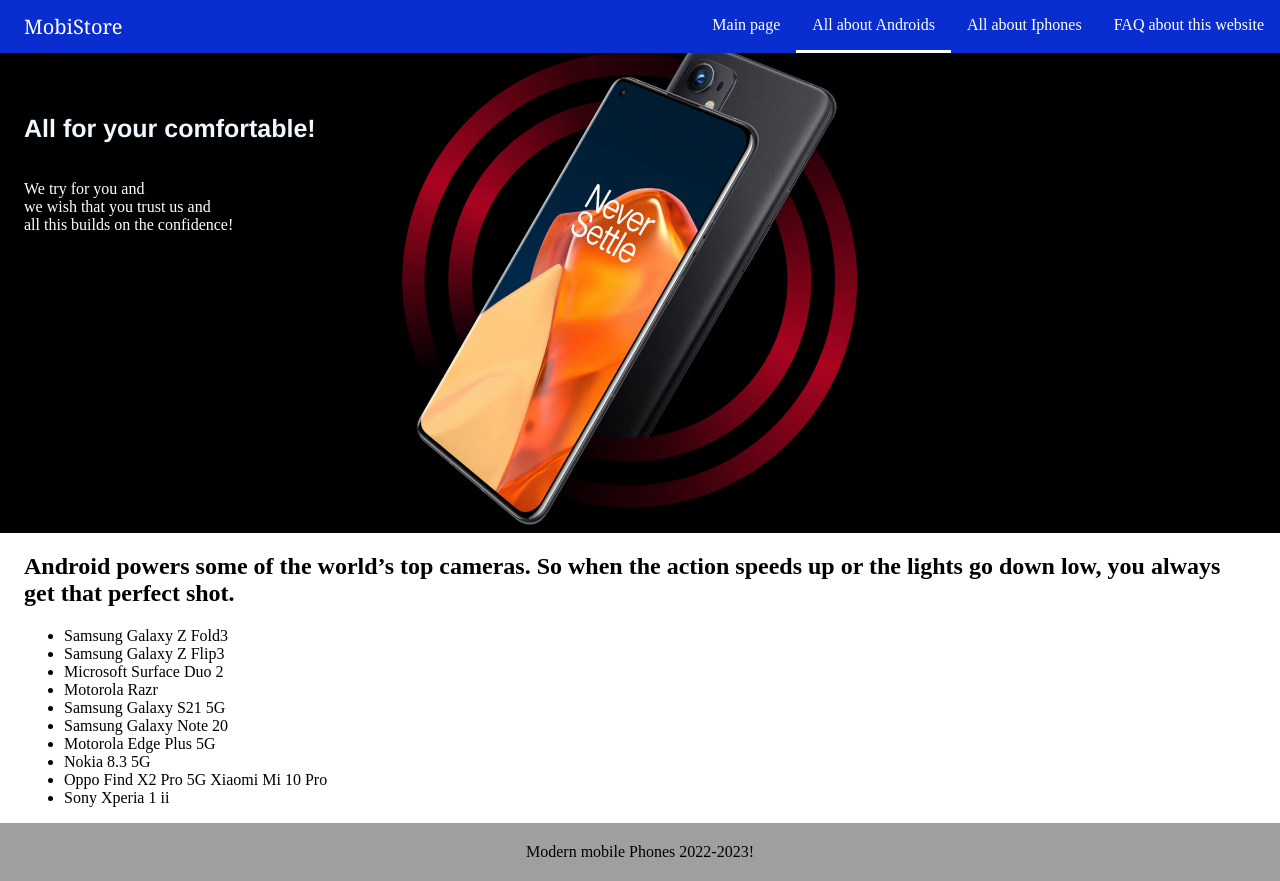
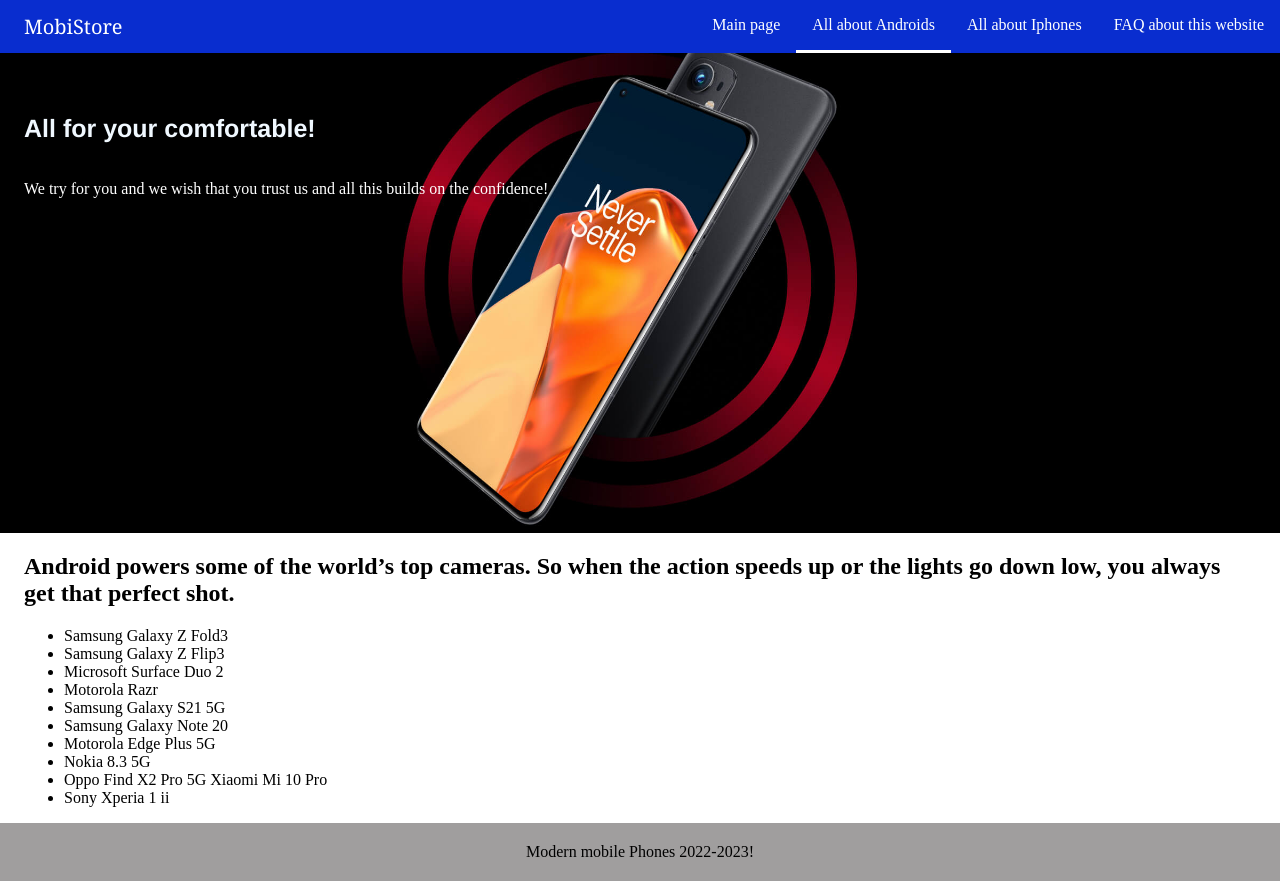
Before and after one commit to BaymanovNamat/diploma, a React (Create React App) app: page /allandroid in a window 1280 px wide. Built offline with nearby package versions, Linux system fonts and the light colour scheme; a web font is replaced by a local one.

Commit message:
added changes

```diff
--- a/src/components/Header/Header.css
+++ b/src/components/Header/Header.css
@@ -2,7 +2,7 @@
   min-height: 60vh;
   background-size: cover;
   /* background-repeat: repeat; */
-  background-position: 50% 36%;
+  background-position: 80% 36%;
   /* background-attachment: scroll; */
 }
 .Header__container {
--- a/src/components/Header/Header.js
+++ b/src/components/Header/Header.js
@@ -18,7 +18,7 @@
           All for your comfortable!
         </h2>
         <p>
-          We try for you and <br/> we wish that you trust us and <br/> all this builds on the confidence!
+          We try for you and we wish that you trust us and all this builds on the confidence!
         </p>
       </div>
     </header>
```
